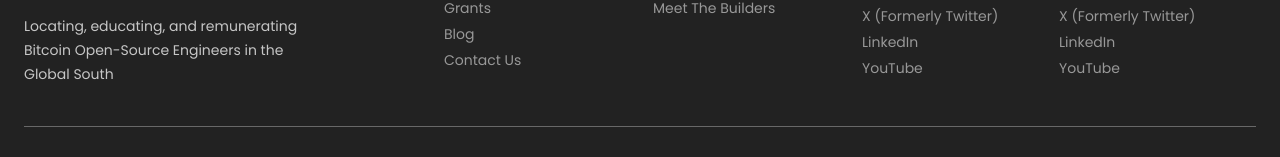
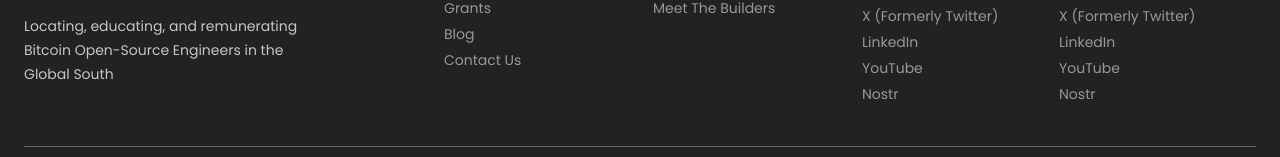
Before and after one commit to btrustteam/website, a Next.js app: page / in a window 1280 px wide. Shown: the part 6083-6240 px from the top of the page. Built offline with nearby package versions, Linux system fonts and the light colour scheme.

Commit message:
update: add nostr links

```diff
--- a/src/components/Footer/index.tsx
+++ b/src/components/Footer/index.tsx
@@ -76,6 +76,11 @@ export default function Footer() {
                         url: "https://www.youtube.com/@btrust_tech",
                         new_tab: true,
                       },
+                      {
+                        name: "Nostr",
+                        url: "https://primal.net/p/npub133yvyku5munsddczjqwz4w6aspwz93z22jmlzgw8xur7qu0368vq7urapg",
+                        new_tab: true,
+                      },
                     ]}
                   />
                 </div>
@@ -98,6 +103,11 @@ export default function Footer() {
                         url: "https://www.youtube.com/@btrust_tech",
                         new_tab: true,
                       },
+                      {
+                        name: "Nostr",
+                        url: "https://primal.net/p/npub1353snusdats4lpgwel4frhlmm05w6md2u89gss0dcdzamlhm2yas25gajp",
+                        new_tab: true,
+                      },
                     ]}
                   />
                 </div>
```
